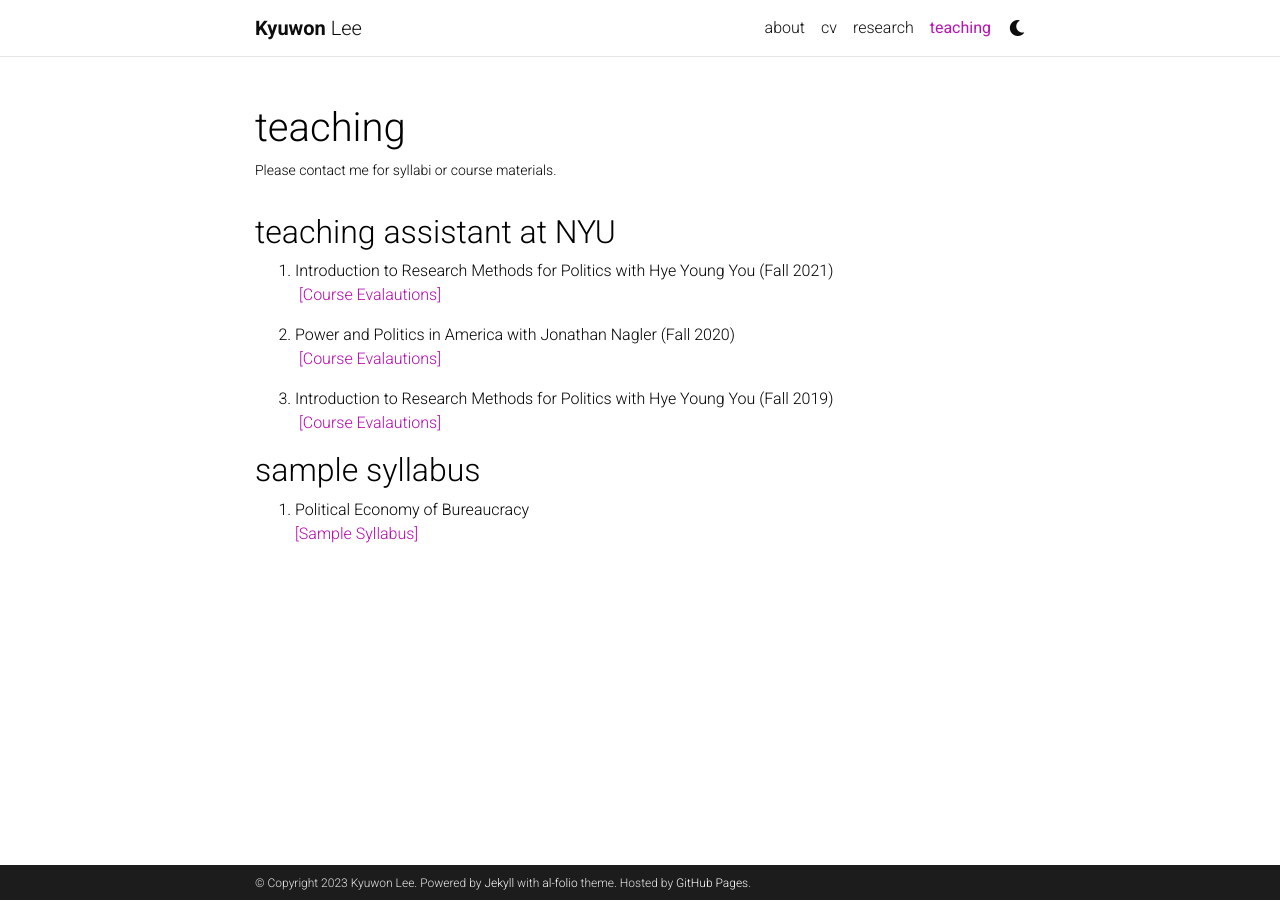
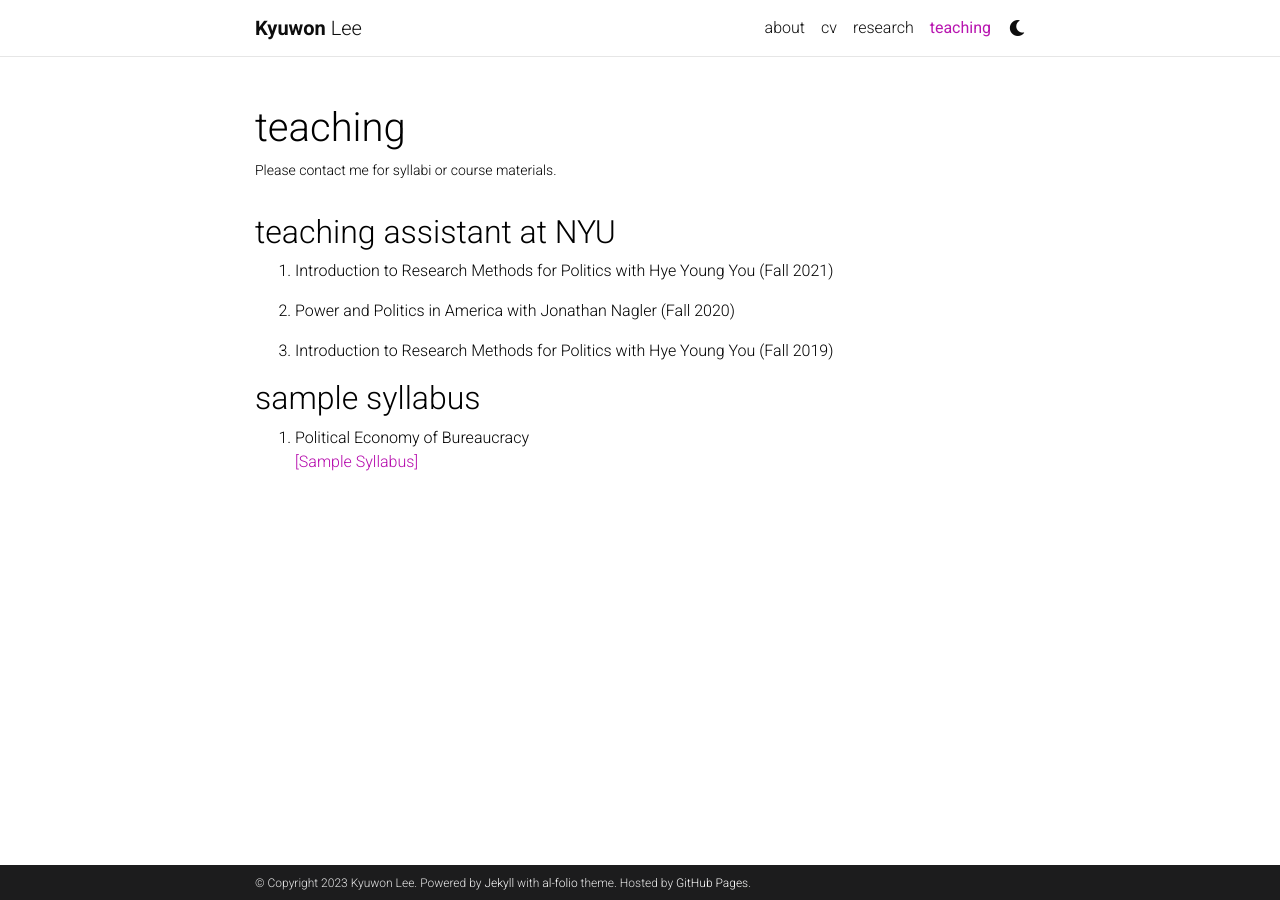
Before and after one commit to kyuwon-lee/kyuwon-lee.github.io, a Jekyll site: the page built from _pages/teaching.md, in a window 1280 px wide. Built offline with Jekyll 4.4.1, drawn with Linux system fonts in a browser that asks for light colours; comment, search, counter and statistics services are not loaded; a style sheet for code colours, icons or effects is not loaded.

Commit message:
Update teaching.md

```diff
--- a/_pages/teaching.md
+++ b/_pages/teaching.md
@@ -9,13 +9,10 @@ nav: true
 ## teaching assistant at NYU
 
 1. Introduction to Research Methods for Politics with Hye Young You (Fall 2021)
- <a href='https://www.dropbox.com/s/d7ftsqxbompjh9j/Lee%20DL%20Evaluation%20Results.xlsx?dl=0'>[Course Evalautions]</a>
 
 2. Power and Politics in America with Jonathan Nagler (Fall 2020)
- <a href='https://www.dropbox.com/s/fj258as31dc0rfi/NYU_CRSEVL_S_20.pdf?dl=0'>[Course Evalautions]</a>
 
 3. Introduction to Research Methods for Politics with Hye Young You (Fall 2019)
-  <a href='https://www.dropbox.com/s/olcdlcl6i3x9ink/NYU_CRSEVL_S_19.pdf?dl=0'>[Course Evalautions]</a>
 
 ## sample syllabus
 1. Political Economy of Bureaucracy
```
